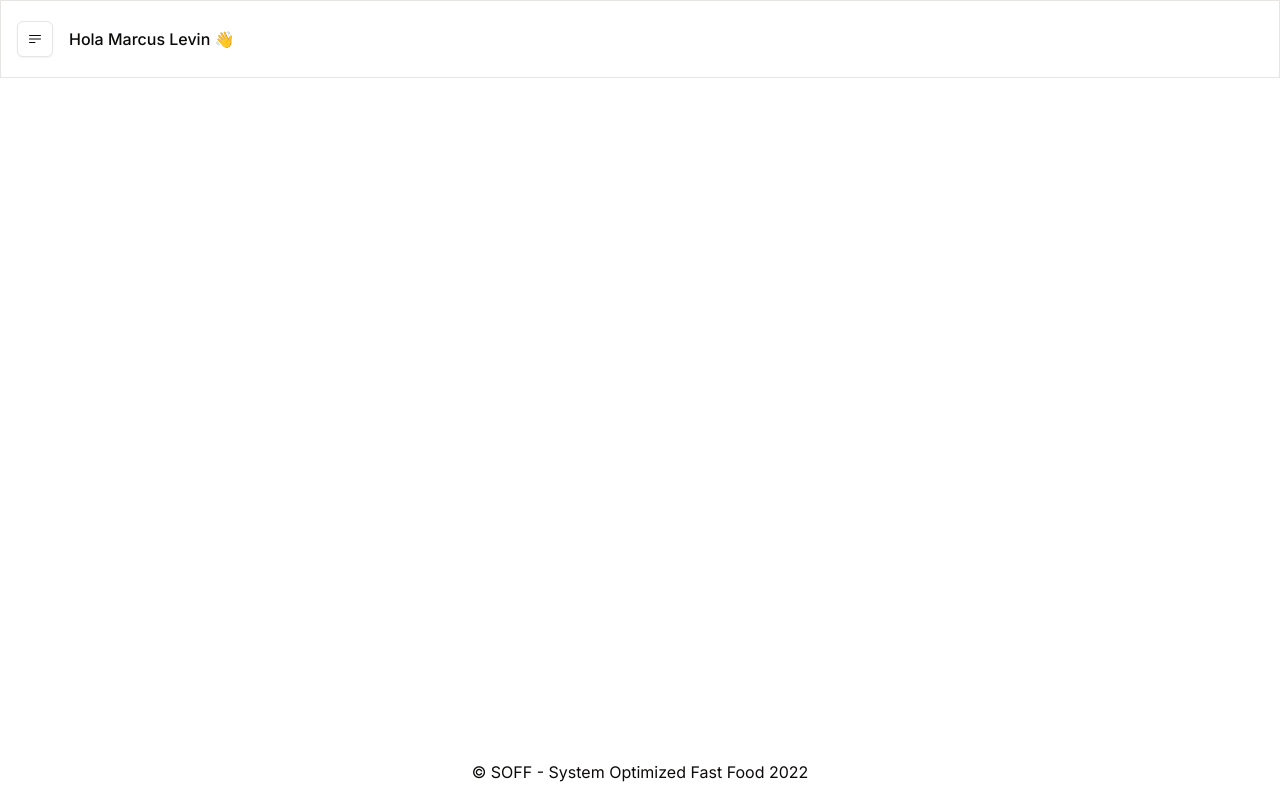
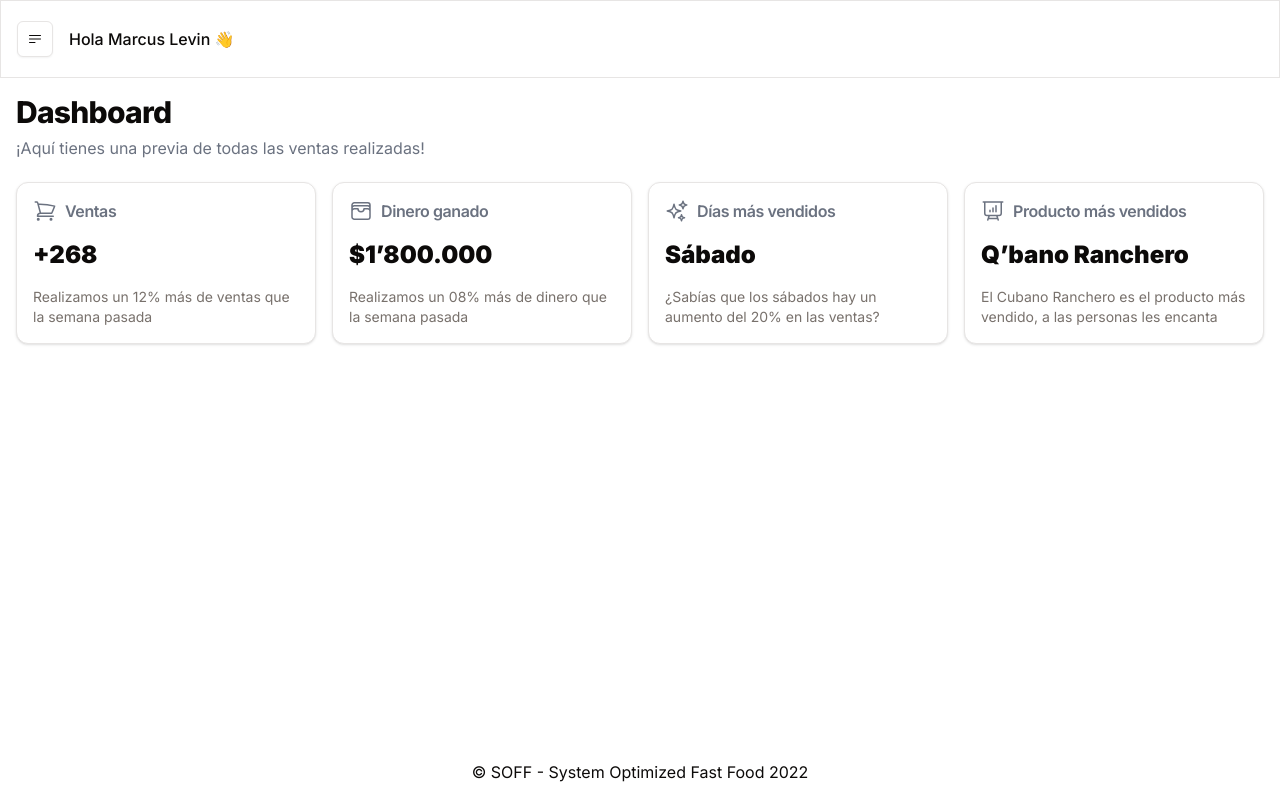
Before and after one commit to ldmontielm/frontend-soff, a Next.js app: page / in a window 1280 px wide. Built offline with nearby package versions, Linux system fonts and the light colour scheme.

Commit message:
Cambios de dashboard

```diff
--- a/app/page.tsx
+++ b/app/page.tsx
@@ -1,12 +1,65 @@
-import Link from "next/link"
+import { HeaderModule } from "@/components/page-components"
+import { ShoppingCartIcon, WalletIcon, SparklesIcon, PresentationChartBarIcon } from "@heroicons/react/24/outline"
+import {
+  Card,
+  CardContent,
+  CardDescription,
+  CardFooter,
+  CardHeader,
+  CardTitle,
+} from "@/components/ui/card"
+
 
 const statistics = [
+  {
+    id: 1,
+    title: 'Ventas',
+    value: '+268',
+    description: 'Realizamos un 12% más de ventas que la semana pasada',
+    icon: <ShoppingCartIcon className="w-6 h-6" />
+  },
+  {
+    id: 2,
+    title: 'Dinero ganado',
+    value: '$1’800.000',
+    description: 'Realizamos un 08% más de dinero que la semana pasada',
+    icon: <WalletIcon className="w-6 h-6" />
+  },
+  {
+    id: 3,
+    title: 'Días más vendidos',
+    value: 'Sábado',
+    description: '¿Sabías que los sábados hay un aumento del 20% en las ventas?',
+    icon: <SparklesIcon className="w-6 h-6" />
+  },
+  {
+    id: 4,
+    title: 'Producto más vendidos',
+    value: 'Q’bano Ranchero',
+    description: 'El Cubano Ranchero es el producto más vendido, a las personas les encanta',
+    icon: <PresentationChartBarIcon className="w-6 h-6" />
+  },
 
 ]
 
 export default function Home() {
   return (
-    <main className="p-24">
+    <main className="w-full mx-auto max-w-7xl p-4">
+      <HeaderModule />
+      <div className="mt-5 grid grid-cols-1 md:grid-cols-2 lg:grid-cols-3 xl:grid-cols-4 gap-4">
+        {
+          statistics.map((item) => (
+            <Card key={item.id} className="p-4">
+              <div className="flex items-center gap-2 text-gray-500">
+                {item.icon}
+                <CardTitle>{item.title}</CardTitle>
+              </div>
+                <p className="font-black text-2xl py-4">{item.value}</p>
+              <CardDescription className="text-sm">{item.description}</CardDescription>
+            </Card>
+          ))
+        }
+      </div>
     </main>
   )
 }
--- a/app/sales/page.tsx
+++ b/app/sales/page.tsx
@@ -2,9 +2,9 @@ import { HeaderModule, TableComponent } from "./components"
 
 export default function Page() {
   return (
-    <div className="mx-auto max-w-7xl p-4">
+    <main className="mx-auto max-w-7xl p-4">
       <HeaderModule />
       <TableComponent />
-    </div>
+    </main>
   )
 }
--- /dev/null
+++ b/components/page-components/header-module/HeaderModule.tsx
@@ -0,0 +1,10 @@
+import React from 'react'
+
+export default function HeaderModule() {
+  return (
+    <div>
+      <p className='scroll-m-20 text-3xl font-extrabold tracking-tight transition-colors first:mt-0'>Dashboard</p>
+      <p className="leading-7 [&:not(:first-child)]:mt-1 text-gray-500">¡Aquí tienes una previa de todas las ventas realizadas!</p>
+    </div>
+  )
+}
--- /dev/null
+++ b/components/page-components/header-module/index.ts
@@ -0,0 +1 @@
+export { default as HeaderModule } from './HeaderModule';
--- a/components/page-components/index.ts
+++ b/components/page-components/index.ts
@@ -1,4 +1,5 @@
 export * from './footer';
+export * from './header-module';
 export * from './navbar';
 export * from './sheet-navbar';
 export * from './toasters';
--- a/components/page-components/sheet-navbar/SheetNavbar.tsx
+++ b/components/page-components/sheet-navbar/SheetNavbar.tsx
@@ -16,7 +16,7 @@ import {
   SheetTitle,
   SheetTrigger,
 } from "@/components/ui/sheet"
-import {ChartPieIcon, BanknotesIcon, ChevronRightIcon, ChevronDownIcon,BriefcaseIcon, UserGroupIcon, SwatchIcon, ShoppingBagIcon, CakeIcon} from '@heroicons/react/24/outline'
+import {ChartPieIcon, BanknotesIcon, Cog6ToothIcon, Square3Stack3DIcon, LockClosedIcon, ChevronRightIcon, ChevronDownIcon,BriefcaseIcon, UserGroupIcon, SwatchIcon, ShoppingBagIcon, CakeIcon} from '@heroicons/react/24/outline'
 import Link from 'next/link'
 import {
   Collapsible,
@@ -97,15 +97,16 @@ export default function SheetNavbar() {
             <CollapsibleTrigger asChild>
                 <div className='w-full cursor-pointer flex items-center justify-between gap-4 p-3 rounded hover:bg-gray-100'>
                   <div className='flex items-center gap-4'>
-                    <UserGroupIcon className='w-6 h-6' />
-                    <p>Usuarios</p>
+                    <Cog6ToothIcon className='w-6 h-6' />
+                    <p>Configuración</p>
                   </div>
                   <ChevronDownIcon className={`transition ease-in-out w-4 h-4 ${isOpen ?  'rotate-180': 'rotate-0'}`} />
                 </div>
               </CollapsibleTrigger>
             <CollapsibleContent className="space-y-2 ">
-              <Link href={Routes.CREATESALE} className='flex items-center gap-4 p-3 rounded hover:bg-gray-100'><ChevronRightIcon className='ml-6 w-4 h-4' /><p>Roles</p></Link>
-              <Link href={Routes.CREATESALE} className='flex items-center gap-4 p-3 rounded hover:bg-gray-100'><ChevronRightIcon className='ml-6 w-4 h-4' /><p>Permisos</p></Link>
+              <Link href={Routes.CREATESALE} className='flex items-center gap-4 p-3 rounded hover:bg-gray-100'><LockClosedIcon className='ml-6 w-6 h-6' /><p>Roles</p></Link>
+              <Link href={Routes.CREATESALE} className='flex items-center gap-4 p-3 rounded hover:bg-gray-100'><Square3Stack3DIcon className='ml-6 w-6 h-6' /><p>Permisos</p></Link>
+              <Link href={Routes.CREATESALE} className='flex items-center gap-4 p-3 rounded hover:bg-gray-100'><UserGroupIcon className='ml-6 w-6 h-6' /><p>Usuarios</p></Link>
             </CollapsibleContent>
           </Collapsible>
         </div>
```
